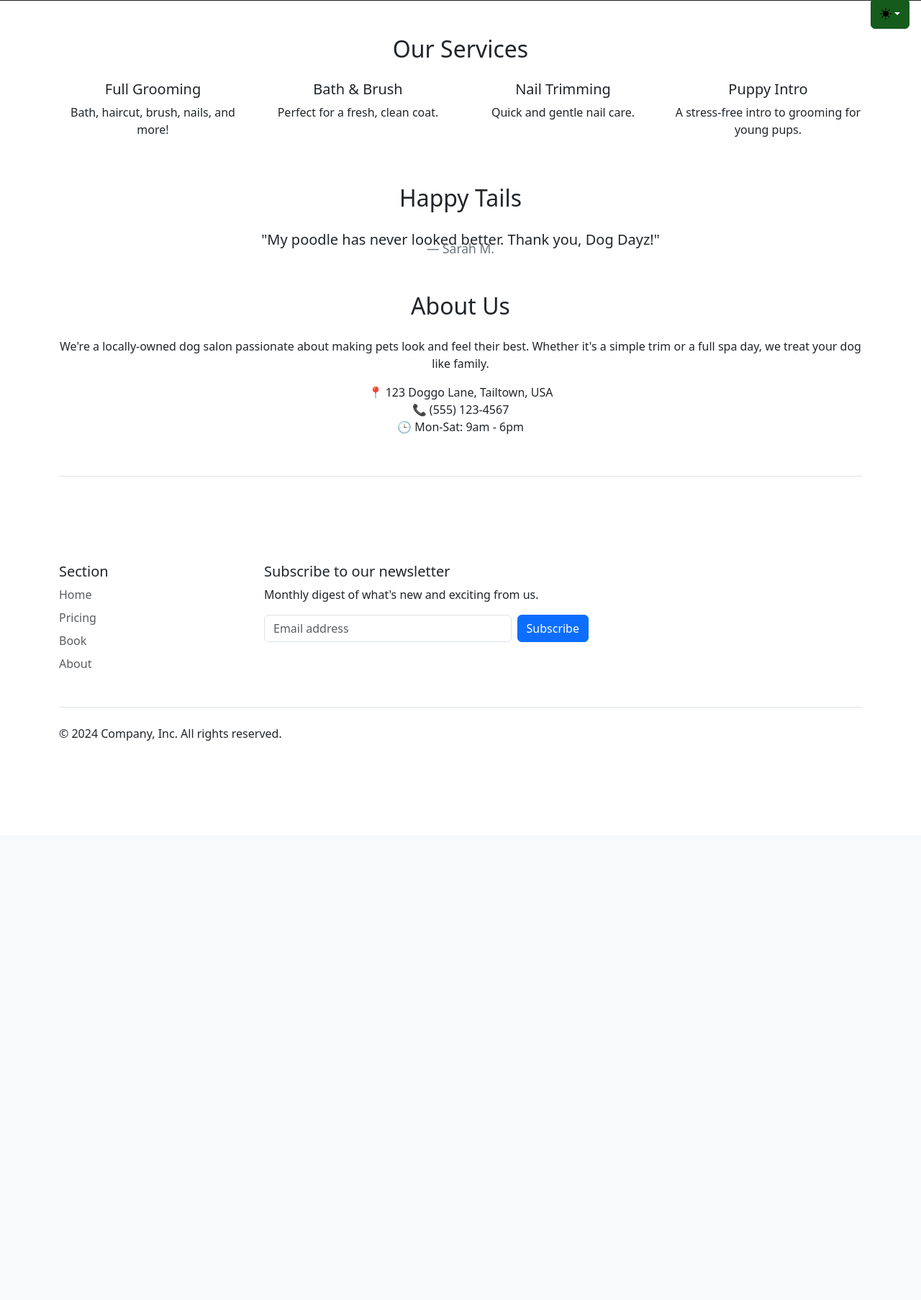
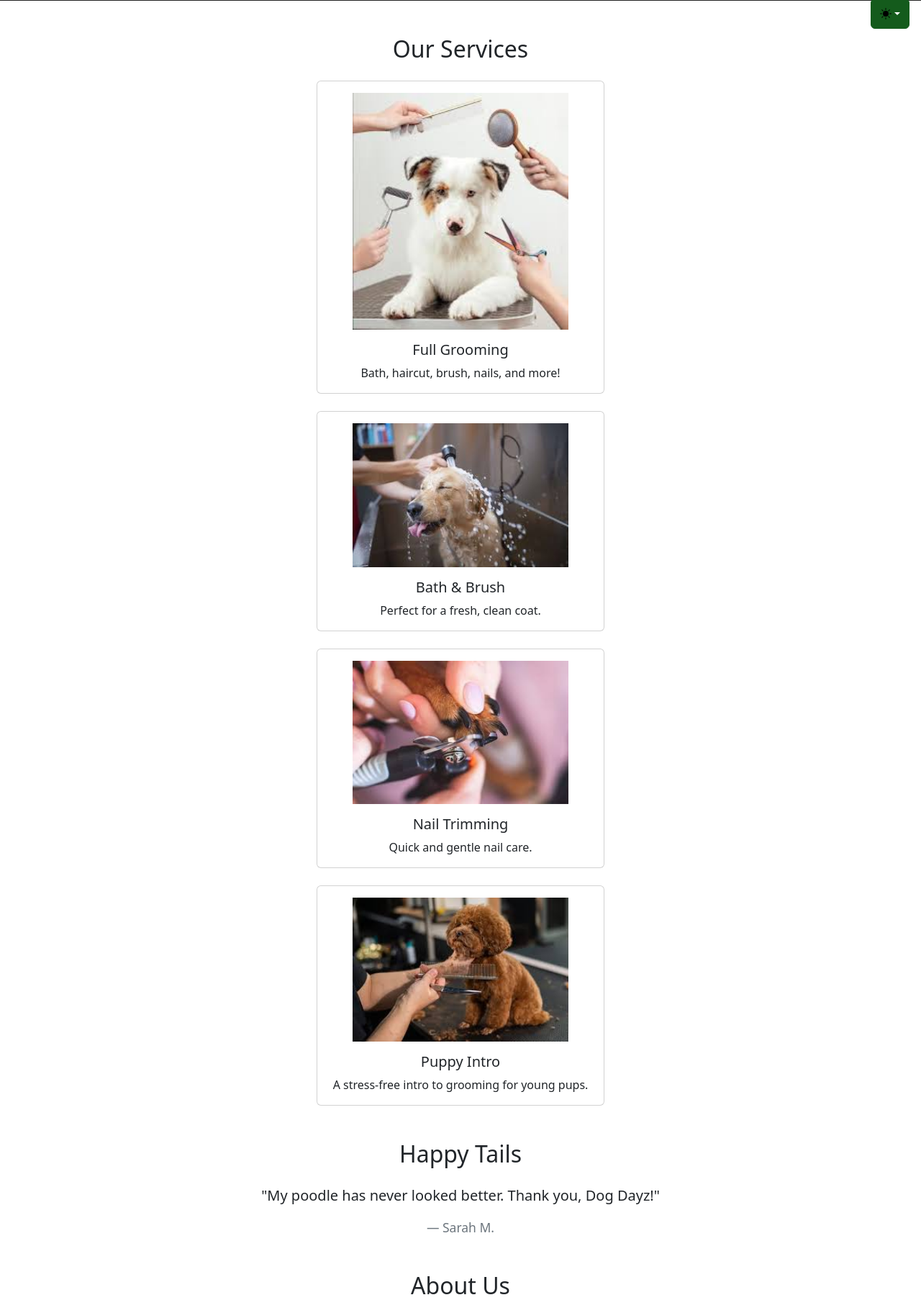
Before and after one commit to codeE99/Databases-Project, a Flask app: page / in a window 1280 px wide. Shown: the part 744-2550 px from the top of the page at 72% size. Before the commit the page ends 1773 px from the top, so only its background shows below. Run offline with Flask 3, Linux system fonts and the light colour scheme; some libraries are stand-ins or nearby versions.

Commit message:
Update index.html

```diff
--- a/templates/index.html
+++ b/templates/index.html
@@ -23,40 +23,68 @@
     </div>
   </header>
 
+  <!-- Services Section -->
+<div class="container mt-5" style="max-width: 900px;">
+  <h2 class="text-center mb-4">Our Services</h2>
+  <div class="row row-cols-1 g-4">
 
-
-
-  <!-- Services Section -->
-  <div class="container mt-5">
-    <h2 class="text-center mb-4">Our Services</h2>
-    <div class="row text-center">
-      <div class="col-md-3">
-        <h5>Full Grooming</h5>
-        <p>Bath, haircut, brush, nails, and more!</p>
-      </div>
-      <div class="col-md-3">
-        <h5>Bath & Brush</h5>
-        <p>Perfect for a fresh, clean coat.</p>
-      </div>
-      <div class="col-md-3">
-        <h5>Nail Trimming</h5>
-        <p>Quick and gentle nail care.</p>
-      </div>
-      <div class="col-md-3">
-        <h5>Puppy Intro</h5>
-        <p>A stress-free intro to grooming for young pups.</p>
+    <!-- Full Grooming -->
+    <div class="col d-flex justify-content-center">
+      <div class="card text-center" style="max-width: 400px; width: 100%;">
+        <img src="static/images/full-grooming.jpg" class="card-img-top mx-auto d-block" alt="Full Grooming Image" style="max-width: 300px; height: auto; padding-top: 1rem;">
+        <div class="card-body">
+          <h5 class="card-title">Full Grooming</h5>
+          <p class="card-text">Bath, haircut, brush, nails, and more!</p>
         </div>
       </div>
     </div>
+
+    <!-- Bath & Brush -->
+    <div class="col d-flex justify-content-center">
+      <div class="card text-center" style="max-width: 400px; width: 100%;">
+        <img src="static/images/full-grooming2.jpg" class="card-img-top mx-auto d-block" alt="Bath & Brush Image" style="max-width: 300px; height: auto; padding-top: 1rem;">
+        <div class="card-body">
+          <h5 class="card-title">Bath & Brush</h5>
+          <p class="card-text">Perfect for a fresh, clean coat.</p>
+        </div>
+      </div>
+    </div>
+
+    <!-- Nail Trimming -->
+    <div class="col d-flex justify-content-center">
+      <div class="card text-center" style="max-width: 400px; width: 100%;">
+        <img src="static/images/nail-trimming.jpg" class="card-img-top mx-auto d-block" alt="Nail Trimming Image" style="max-width: 300px; height: auto; padding-top: 1rem;">
+        <div class="card-body">
+          <h5 class="card-title">Nail Trimming</h5>
+          <p class="card-text">Quick and gentle nail care.</p>
+        </div>
+      </div>
+    </div>
+
+    <!-- Puppy Intro -->
+    <div class="col d-flex justify-content-center">
+      <div class="card text-center" style="max-width: 400px; width: 100%;">
+        <img src="static/images/puppy-intro.jpg" class="card-img-top mx-auto d-block" alt="Puppy Intro Image" style="max-width: 300px; height: auto; padding-top: 1rem;">
+        <div class="card-body">
+          <h5 class="card-title">Puppy Intro</h5>
+          <p class="card-text">A stress-free intro to grooming for young pups.</p>
+        </div>
+      </div>
+    </div>
+
+  </div>
+</div>
+
 
  <!-- Testimonials Section -->
 <div class="container mt-5">
   <h2 class="text-center mb-4">Happy Tails</h2>
   <blockquote class="blockquote text-center">
     <p class="mb-0">"My poodle has never looked better. Thank you, Dog Dayz!"</p>
-      <footer class="blockquote-footer">Sarah M.</footer>
+    <footer class="blockquote-footer mt-3">Sarah M.</footer>
   </blockquote>
 </div>
+
 
   <!-- About Section -->
   <div class="container mt-5">
```
Lines whose indentation alone changed are shown as unchanged.
